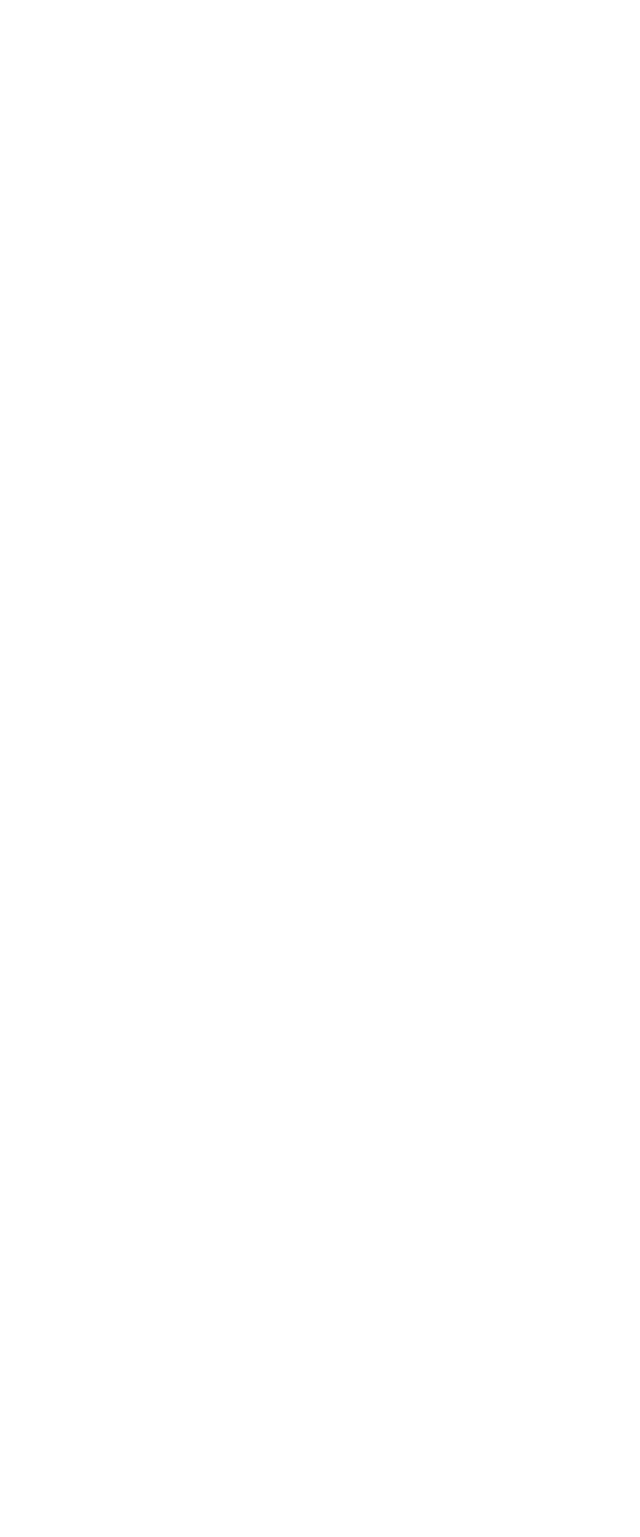
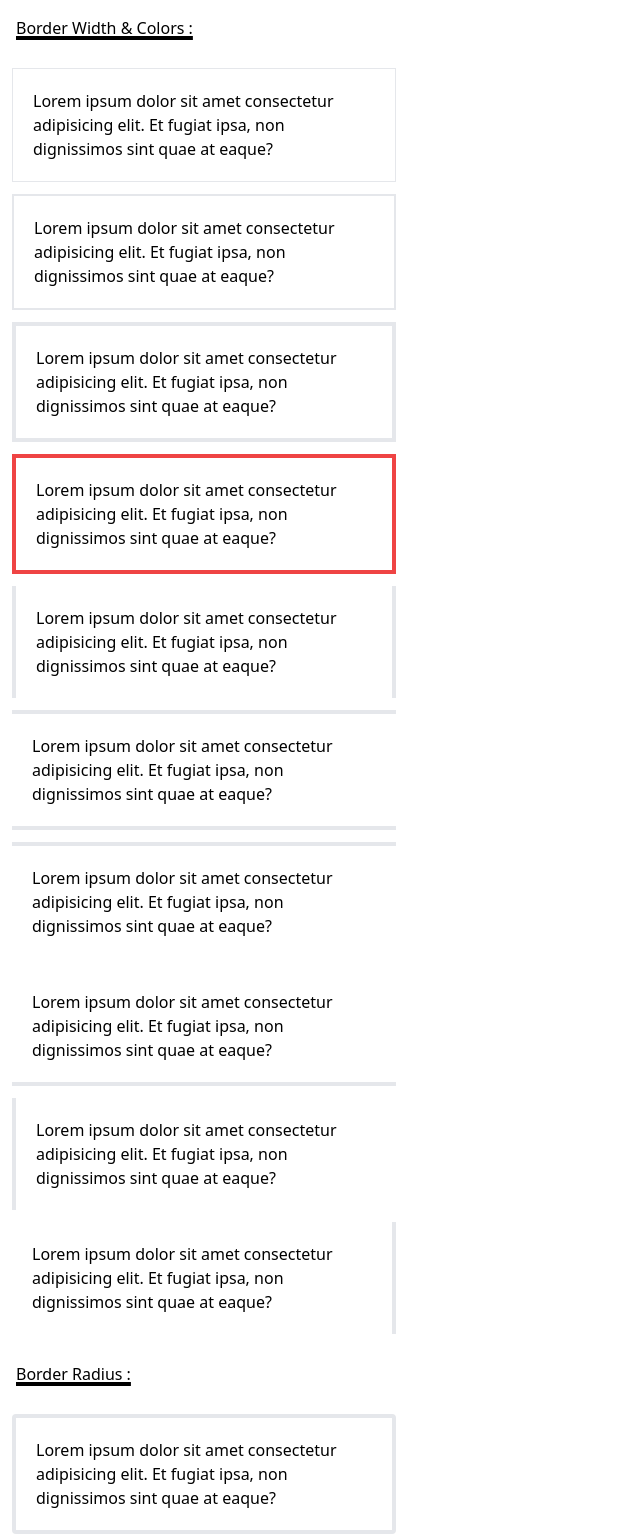
Before and after one commit to ShehabTaher/Tailwind-Tutorial-Code, a plain HTML site: page tailwind-sandbox/08-borders/index.html in a window 1280 px wide. Shown: the top 1537 px of the page, without its empty margins (0-640 px from the left). Before the commit the page ends 800 px from the top, so only its background shows below. Drawn offline with nearby package versions, Linux system fonts and the light colour scheme.

Commit message:
Border Width & Colors

```diff
--- a/tailwind-sandbox/08-borders/index.html
+++ b/tailwind-sandbox/08-borders/index.html
@@ -9,10 +9,63 @@
   </head>
   <body>
     <!-- Border Width & Colors -->
+    <h1 class="p-4 underline decoration-4 decoration-black">Border Width & Colors :</h1>
 
+    <div class="w-96 m-3 p-5 border">
+      Lorem ipsum dolor sit amet consectetur adipisicing elit. Et fugiat ipsa, non dignissimos sint quae at eaque?
+    </div>
+    <div class="w-96 m-3 p-5 border-2">
+      Lorem ipsum dolor sit amet consectetur adipisicing elit. Et fugiat ipsa, non dignissimos sint quae at eaque?
+    </div>
+    <div class="w-96 m-3 p-5 border-4">
+      Lorem ipsum dolor sit amet consectetur adipisicing elit. Et fugiat ipsa, non dignissimos sint quae at eaque?
+    </div>
+    <div class="w-96 m-3 p-5 border-4 border-red-500">
+      Lorem ipsum dolor sit amet consectetur adipisicing elit. Et fugiat ipsa, non dignissimos sint quae at eaque?
+    </div>
+    <div class="w-96 m-3 p-5 border-x-4">
+      Lorem ipsum dolor sit amet consectetur adipisicing elit. Et fugiat ipsa, non dignissimos sint quae at eaque?
+    </div>
+    <div class="w-96 m-3 p-5 border-y-4">
+      Lorem ipsum dolor sit amet consectetur adipisicing elit. Et fugiat ipsa, non dignissimos sint quae at eaque?
+    </div>
+    <div class="w-96 m-3 p-5 border-t-4">
+      Lorem ipsum dolor sit amet consectetur adipisicing elit. Et fugiat ipsa, non dignissimos sint quae at eaque?
+    </div>
+    <div class="w-96 m-3 p-5 border-b-4">
+      Lorem ipsum dolor sit amet consectetur adipisicing elit. Et fugiat ipsa, non dignissimos sint quae at eaque?
+    </div>
+    <div class="w-96 m-3 p-5 border-l-4">
+      Lorem ipsum dolor sit amet consectetur adipisicing elit. Et fugiat ipsa, non dignissimos sint quae at eaque?
+    </div>
+    <div class="w-96 m-3 p-5 border-r-4">
+      Lorem ipsum dolor sit amet consectetur adipisicing elit. Et fugiat ipsa, non dignissimos sint quae at eaque?
+    </div>
     <!-- Border Radius -->
-
+    <h1 class="p-4 underline decoration-4 decoration-black">Border Radius :</h1>
+    <div class="w-96 m-3 p-5 border-4 rounded">
+      Lorem ipsum dolor sit amet consectetur adipisicing elit. Et fugiat ipsa, non dignissimos sint quae at eaque?
+    </div>
+    <div class="w-96 m-3 p-5 border-4 rounded-lg">
+      Lorem ipsum dolor sit amet consectetur adipisicing elit. Et fugiat ipsa, non dignissimos sint quae at eaque?
+    </div>
+    <div class="w-96 m-3 p-5 border-4 rounded-xl">
+      Lorem ipsum dolor sit amet consectetur adipisicing elit. Et fugiat ipsa, non dignissimos sint quae at eaque?
+    </div>
+    <div class="w-96 m-3 p-5 border-4 rounded-2xl">
+      Lorem ipsum dolor sit amet consectetur adipisicing elit. Et fugiat ipsa, non dignissimos sint quae at eaque?
+    </div>
+    <div class="w-96 m-3 p-5 border-4 rounded-full">
+      Lorem ipsum dolor sit amet consectetur adipisicing elit. Et fugiat ipsa, non dignissimos sint quae at eaque?
+    </div>
+    <div class="w-96 m-3 p-5 border-4 rounded-t-2xl">
+      Lorem ipsum dolor sit amet consectetur adipisicing elit. Et fugiat ipsa, non dignissimos sint quae at eaque?
+    </div>
+    <div class="w-96 m-3 p-5 border-4 rounded-b-2xl">
+      Lorem ipsum dolor sit amet consectetur adipisicing elit. Et fugiat ipsa, non dignissimos sint quae at eaque?
+    </div>
     <!-- Outline -->
+    <button class="outline outline-4 outline-red-500 outline-offset-2">Click</button>
   </body>
 </html>
 
```
